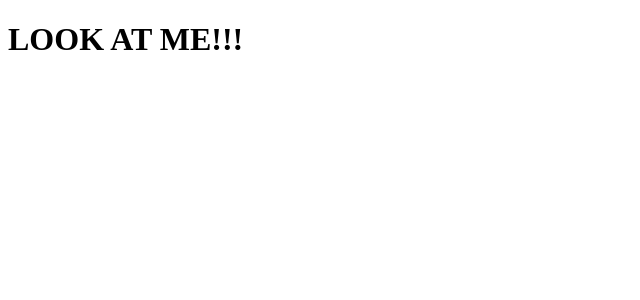
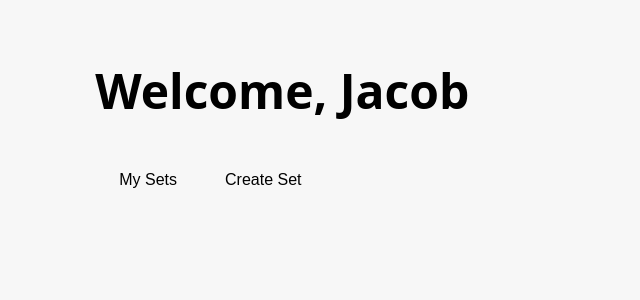
Before and after one commit to jacobyangg9/quizly, a React (Vite) app: page /dashboard in a window 1280 px wide. Shown: the top 300 px of the page, without its empty margins (0-640 px from the left). Built offline with nearby package versions, Linux system fonts and the light colour scheme.

Commit message:
Created the dashboard structure

```diff
--- a/src/Dashboard/Dashboard.css
+++ b/src/Dashboard/Dashboard.css
@@ -0,0 +1,33 @@
+body {
+    background-color: hsl(0, 0%, 97%);
+}
+
+.dashboardMenu {
+    font-family:system-ui, -apple-system, BlinkMacSystemFont, 'Segoe UI', Roboto, Oxygen, Ubuntu, Cantarell, 'Open Sans', 'Helvetica Neue', sans-serif;
+    padding-left: 5%;
+    padding-top: 0.5%;
+}
+
+#dashboardMenuBigText {
+    color: black;
+    font-size: 3em;
+    margin-bottom: 2%;
+    padding: 1% 2%;
+    background-color: hsl(0, 0%, 97%);
+}
+
+.tabButtons {
+    background-color: hsl(0, 0%, 97%);
+    border: none;
+    font-size: 1em;
+    padding: 1% 2%;
+}
+
+.tabButtons:hover {
+    cursor: pointer;
+    background-color: hsl(0, 0%, 93%)
+}
+
+#tabButtonOne {
+    margin-left: 2%;
+}
--- a/src/Dashboard/Dashboard.jsx
+++ b/src/Dashboard/Dashboard.jsx
@@ -3,8 +3,16 @@ import './Dashboard.css'
 function Dashboard() {
     return(
         <>
+            <div className="dashboardMenu">
+                <h1 id="dashboardMenuBigText">Welcome, Jacob</h1>
+                <button className="tabButtons" id="tabButtonOne">My Sets</button>
+                <button className="tabButtons">Create Set</button>
+            </div>
             <div>
-                <h1>LOOK AT ME!!!</h1>
+
+            </div>
+            <div>
+
             </div>
         </>
     )
--- a/src/Home/Home.css
+++ b/src/Home/Home.css
@@ -5,13 +5,13 @@
 }
 
 #introSignInText {
-    font-size: 20px;
+    font-size: 1.25em;
     margin-bottom: 1.5%;
     font-weight: 400;
 }
 
 #introSignInSmallText {
-    font-size: 14px;
+    font-size: 0.85em;
     color: hsl(0, 0%, 20%);
     font-weight: 300;
 }
```
